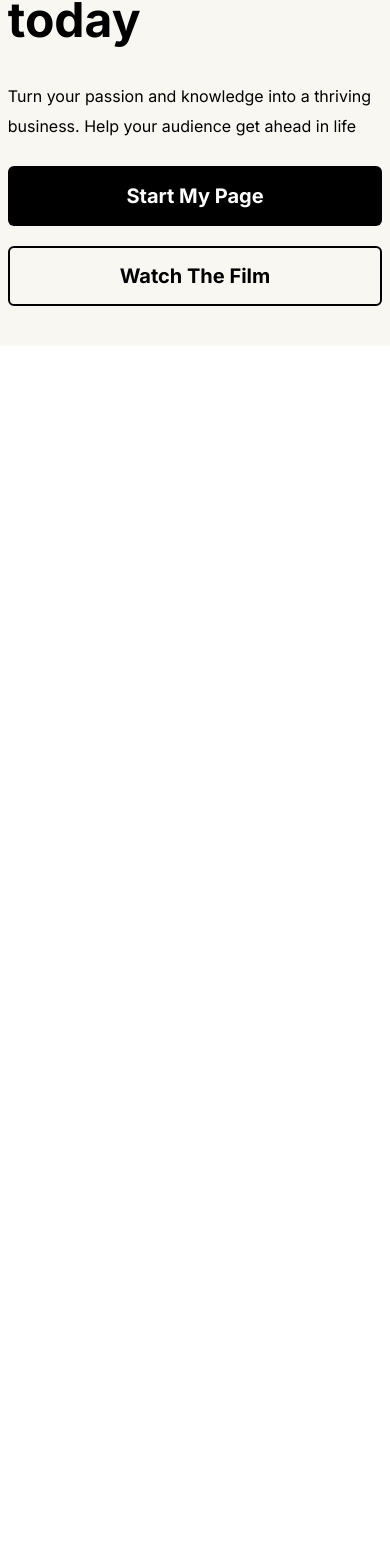
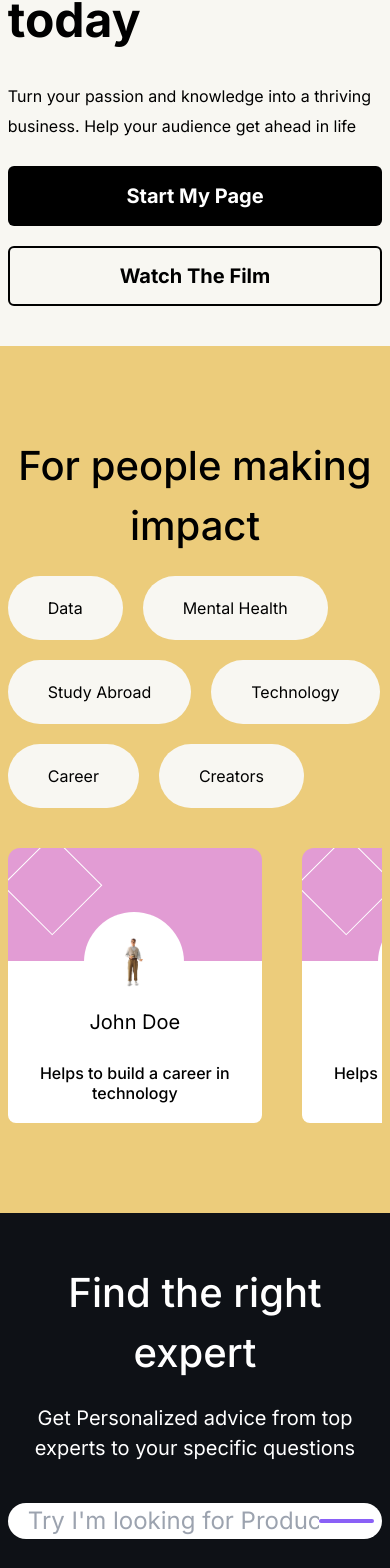
Before and after one commit to suraj270702/pro-meet, a Next.js app: page / in a window 390 px wide. Shown: the part 264-1832 px from the top of the page. Before the commit the page ends 844 px from the top, so only its background shows below. Built offline with nearby package versions, Linux system fonts and the light colour scheme.

Commit message:
expert page added

```diff
--- a/app/globals.css
+++ b/app/globals.css
@@ -1,6 +1,11 @@
 @tailwind base;
 @tailwind components;
 @tailwind utilities;
+
+
+.hide::-webkit-scrollbar{
+  width: 0px;
+}
 
 .hero-bg-1{
   background-image: url("../img/hero-bg/img-landing-hero-bg-1.svg");
--- a/app/page.tsx
+++ b/app/page.tsx
@@ -1,10 +1,11 @@
 import HomePage from "@/components/Home";
+import MainPage from "@/components/MainPage";
 import Image from "next/image";
 
 export default function Home() {
   return (
     <div className="">
-    <HomePage />
+    <MainPage />
     </div>
   );
 }
--- /dev/null
+++ b/components/CreatorCard.tsx
@@ -0,0 +1,26 @@
+import React from "react";
+import expertBg1 from "../img/hero-bg/expert-bg1.svg";
+import heroImg from '../img/Man1 (1).png'
+import Image from "next/image";
+
+const CreatorCard = () => {
+  return (
+    <div className="min-w-[254px] ">
+      <div className="relative">
+        <Image src={expertBg1} alt="" />
+        <div className="bg-white rounded-full flex items-center justify-center w-[100px] h-[100px] absolute left-[30%] top-16">
+            <Image src={heroImg} alt="" height={50} />
+
+        </div>
+      </div>
+      <div className="bg-white pt-[50px] pb-[20px] px-[20px] rounded-bl-lg rounded-br-lg">
+        <div className="text-[20px] leading-[22px] h-[44px] text-center">John Doe</div>
+        <div className="text-[16px] leading-[20px] mt-[8px] font-medium text-center">
+          Helps to build a career in technology
+        </div>
+      </div>
+    </div>
+  );
+};
+
+export default CreatorCard;
--- /dev/null
+++ b/components/Expert.tsx
@@ -0,0 +1,23 @@
+import React from "react";
+
+const Expert = () => {
+  return (
+    <div className="bg-[#0e1116] py-[50px] lg:py-[100px]">
+      <div className="w-[96%] lg:w-[90%] mx-auto">
+      <h1 className="text-[40px] md:text-[58px] lg:text-[72px] font-medium text-center text-[#fff]">
+          Find the
+          right expert
+        </h1>
+        <div className="text-[20px] md:text-[24px] font-normal text-[#fff] text-center mt-5">
+          Get Personalized advice from top experts to your specific questions
+        </div>
+        <div className="mt-10 h-[36px] md:h-[72px] rounded-[36px] bg-[#fff]  py-4 pl-5 pr-2 flex items-center justify-between">
+          <input className=" focus:outline-none text-[24px] text-gray-300 w-full " placeholder="Try I'm looking for Product Manager working in Google" />
+          <button className="bg-[#8a60f6] rounded-[56px] md:h-[56px] h-full md:py-[15px] md:px-[20px] text-[#fff] font-bold">Search</button>
+        </div>
+      </div>
+    </div>
+  );
+};
+
+export default Expert;
--- a/components/Home.tsx
+++ b/components/Home.tsx
@@ -9,7 +9,7 @@ import Navbar from "./Navbar";
 
 const HomePage = () => {
   return (
-    <div className="bg-[#f8f7f2] pb-10">
+    <div className="bg-[#f8f7f2] pb-10 w-full">
       <div className="w-[96%] lg:w-[90%] mx-auto">
         <Navbar />
        <div className="flex">
@@ -30,7 +30,7 @@ const HomePage = () => {
             Turn your passion and knowledge into a thriving business. Help your
             audience get ahead in life
           </div>
-          <div className="mt-[25px] flex flex-col lg:flex-row gap-5">
+          <div className="mt-[25px] flex flex-col md:flex-row gap-5">
             <button className="h-[60px] rounded-[6px] text-[20px] leading-[20px] font-bold text-center text-[#fff] bg-[#000] w-full lg:w-[50%]">Start My Page</button>
             <button className="h-[60px] rounded-[6px] text-[20px] leading-[20px] font-bold text-center text-[#000] bg-transparent border-2 border-[#000] w-full lg:w-[50%]">Watch The Film</button>
           </div>
--- /dev/null
+++ b/components/Impact.tsx
@@ -0,0 +1,44 @@
+import React from "react";
+import CreatorCard from "./CreatorCard";
+
+const Impact = () => {
+  return (
+    <div className="bg-[#eccc7b] py-[90px] h-full">
+      <div className="w-[96%] lg:w-[90%] mx-auto">
+        <h1 className="text-[40px] md:text-[58px] lg:text-[72px] font-medium text-center">
+          For people
+          making impact
+        </h1>
+        <div className="mt-5 flex items-center lg:justify-between gap-5 flex-wrap w-full lg:w-[90%] mx-auto">
+          <div className="py-[12px] px-[40px] rounded-[40px] text-[16px] bg-[#f8f7f2] text-[#000] hover:bg-[#000] hover:text-[#fff] cursor-pointer leading-10 w-fit">
+            Data
+          </div>
+          <div className="py-[12px] px-[40px] rounded-[40px] text-[16px] bg-[#f8f7f2] text-[#000] hover:bg-[#000] hover:text-[#fff] cursor-pointer leading-10 w-fit">
+            Mental Health
+          </div>
+          <div className="py-[12px] px-[40px] rounded-[40px] text-[16px] bg-[#f8f7f2] text-[#000] hover:bg-[#000] hover:text-[#fff] cursor-pointer leading-10 w-fit">
+            Study Abroad
+          </div>
+          <div className="py-[12px] px-[40px] rounded-[40px] text-[16px] bg-[#f8f7f2] text-[#000] hover:bg-[#000] hover:text-[#fff] cursor-pointer leading-10 w-fit">
+            Technology
+          </div>
+          <div className="py-[12px] px-[40px] rounded-[40px] text-[16px] bg-[#f8f7f2] text-[#000] hover:bg-[#000] hover:text-[#fff] cursor-pointer leading-10 w-fit">
+            Career
+          </div>
+          <div className="py-[12px] px-[40px] rounded-[40px] text-[16px] bg-[#f8f7f2] text-[#000] hover:bg-[#000] hover:text-[#fff] cursor-pointer leading-10 w-fit">
+            Creators
+          </div>
+        </div>
+        <div className="mt-10 w-full flex lg:w-[90%] gap-10 overflow-auto mx-auto hide">
+          <CreatorCard />
+          <CreatorCard />
+          <CreatorCard />
+          <CreatorCard />
+          <CreatorCard />
+        </div>
+      </div>
+    </div>
+  );
+};
+
+export default Impact;
--- /dev/null
+++ b/components/MainPage.tsx
@@ -0,0 +1,16 @@
+import React from 'react'
+import HomePage from './Home'
+import Impact from './Impact'
+import Expert from './Expert'
+
+const MainPage = () => {
+  return (
+    <div>
+        <HomePage />
+        <Impact />
+        <Expert />
+    </div>
+  )
+}
+
+export default MainPage
--- a/components/Navbar.tsx
+++ b/components/Navbar.tsx
@@ -9,6 +9,7 @@ const Navbar = () => {
       <div className="flex items-center justify-between">
       <Image src={logoImg} alt="" width={170} height={200} />
       <div className="hidden lg:flex items-center gap-x-10">
+      <Link href={"/"} className="text-[#141414] text-[16px] font-bold hover:border-b-2 hover:border-b-[#141414] transition-all duration-300 ease-in-out">Creators</Link>
         <Link href={"/"} className="text-[#141414] text-[16px] font-bold hover:border-b-2 hover:border-b-[#141414] transition-all duration-300 ease-in-out">Pricing</Link>
         <Link href={"/"} className="text-[#141414] text-[16px] font-bold hover:border-b-2 hover:border-b-[#141414] transition-all duration-300 ease-in-out">Earnings Calculator</Link>
       </div>
@@ -18,6 +19,7 @@ const Navbar = () => {
         Search
 
         </button>
+
         <button className="py-3 px-4 rounded-lg text-center bg-white border border-gray-300">
             Login
         </button>
```
Also changed, not shown: img/hero-bg/expert-bg1.svg (added).
